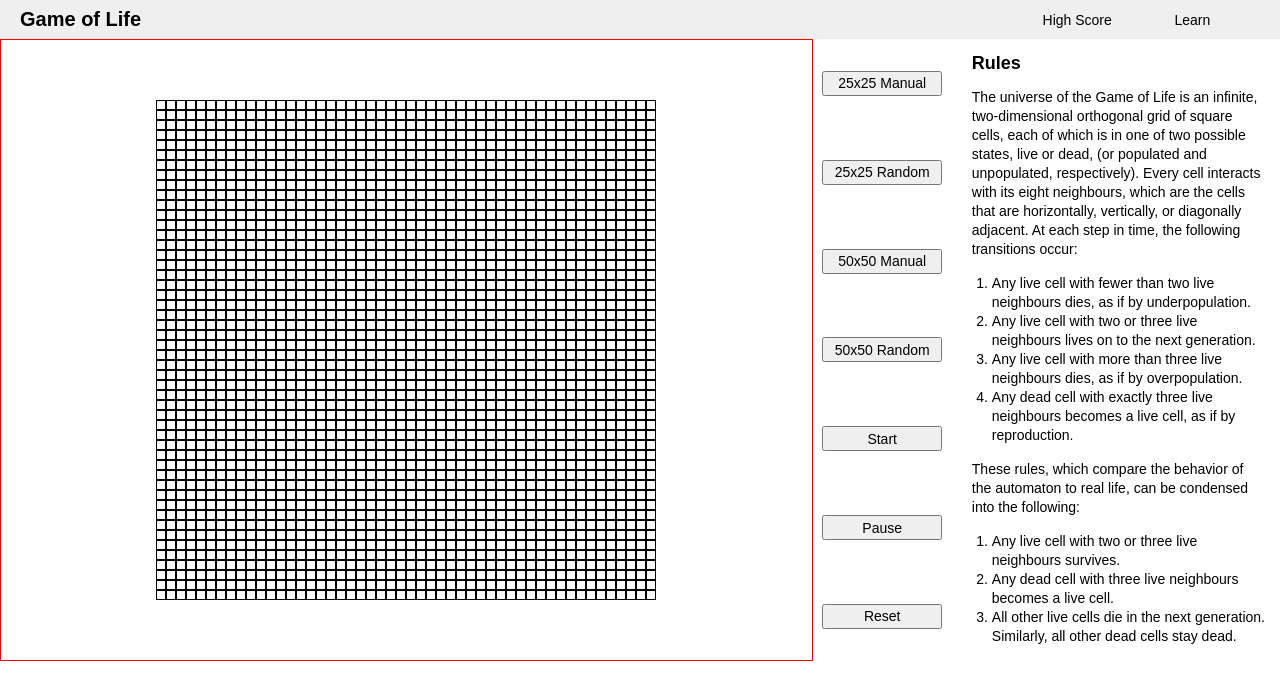
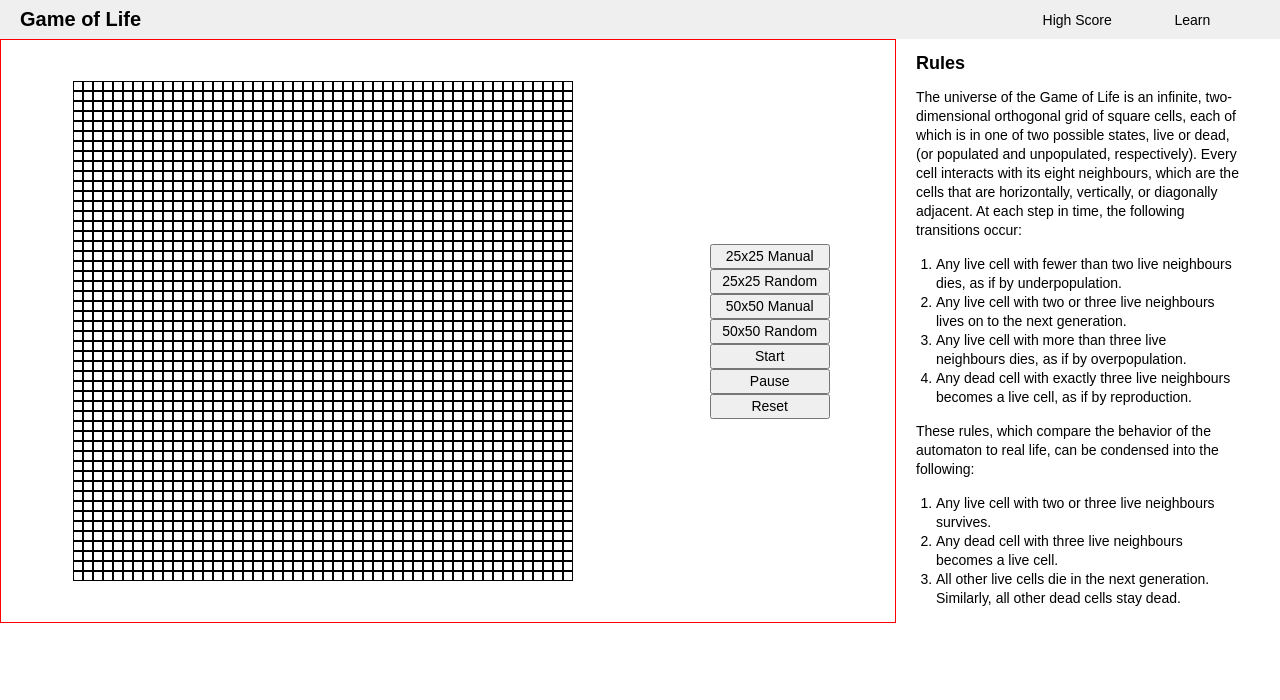
Before and after one commit to zac-smith-webtpt7/game-of-life, a React (Create React App) app: page / in a window 1280 px wide. Shown: the top 700 px of the page. Built offline with nearby package versions, Linux system fonts and the light colour scheme.

Commit message:
change layout

```diff
--- a/src/components/Dashboard/Dashboard.jsx
+++ b/src/components/Dashboard/Dashboard.jsx
@@ -1,4 +1,4 @@
-import React from 'react'
+import React, { useState } from 'react'
 import GameBoard from '../GameBoard/GameBoard'
 import Rules from '../Rules/Rules'
 import GameControls from '../GameControls/GameControls'
@@ -7,7 +7,7 @@ const Dashboard = () => {
   return (
     <div className={styles.dashboard}>
       <GameBoard />
-      <GameControls />
+
       <Rules />
     </div>
   )
--- a/src/components/GameBoard/GameBoard.jsx
+++ b/src/components/GameBoard/GameBoard.jsx
@@ -1,10 +1,11 @@
 import React, { useState } from 'react'
+import GameControls from '../GameControls/GameControls'
 import styles from './GameBoard.module.css'
 
-const nRows = 50
-const nCols = 50
+const GameBoard = (props) => {
+  const [nRows, setnRows] = useState(50)
+  const [nCols, setnCols] = useState(50)
 
-const GameBoard = () => {
   const [gameGrid, setGameGrid] = useState(() => {
     const rows = []
     for (let i = 0; i < nRows; i++) {
@@ -37,6 +38,7 @@ const GameBoard = () => {
           ))
         )}
       </div>
+      <GameControls />
     </div>
   )
 }
--- a/src/components/GameBoard/GameBoard.module.css
+++ b/src/components/GameBoard/GameBoard.module.css
@@ -2,6 +2,6 @@
   width: 70%;
   border: 1px solid red;
   display: flex;
-  justify-content: center;
+  justify-content: space-around;
   align-items: center;
 }
```
